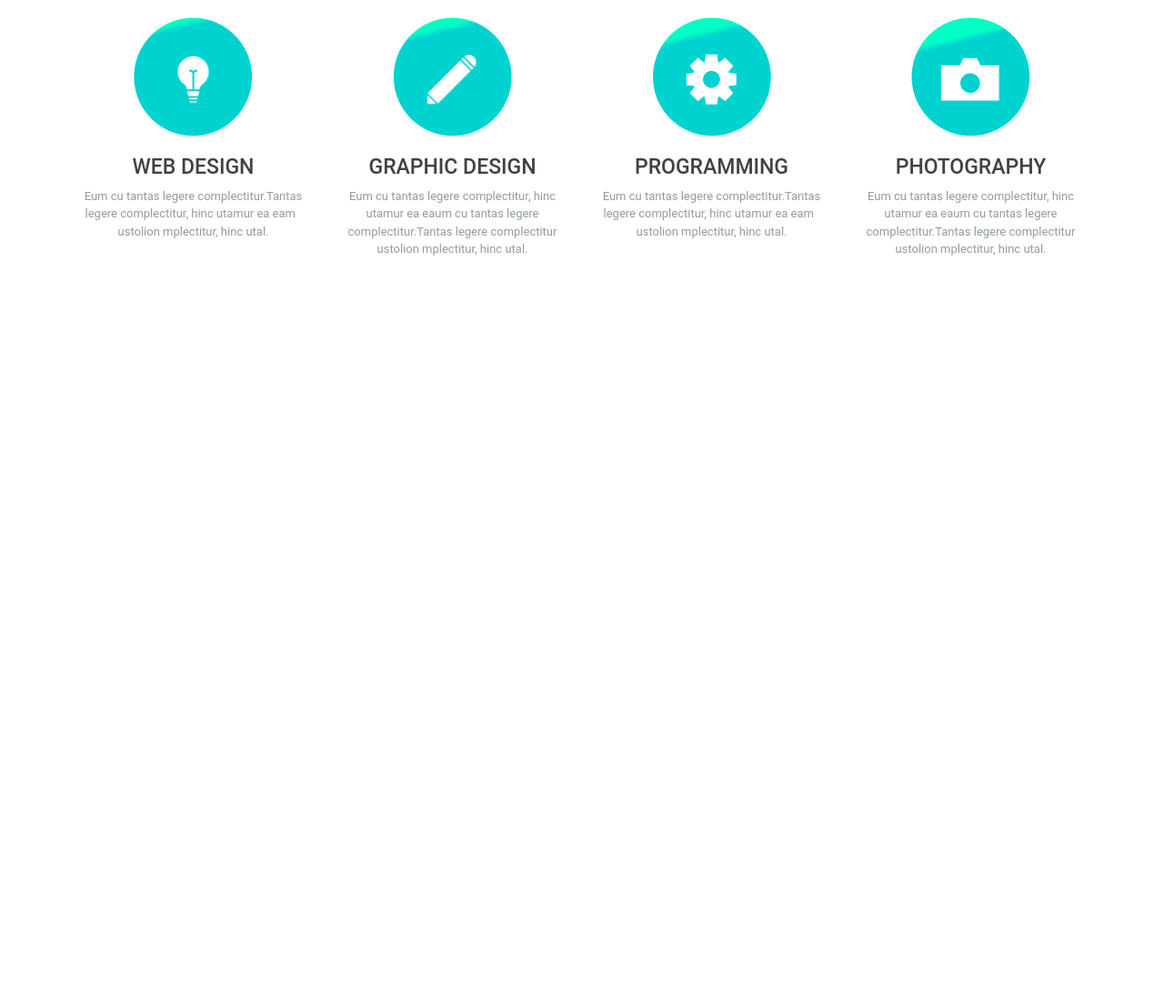
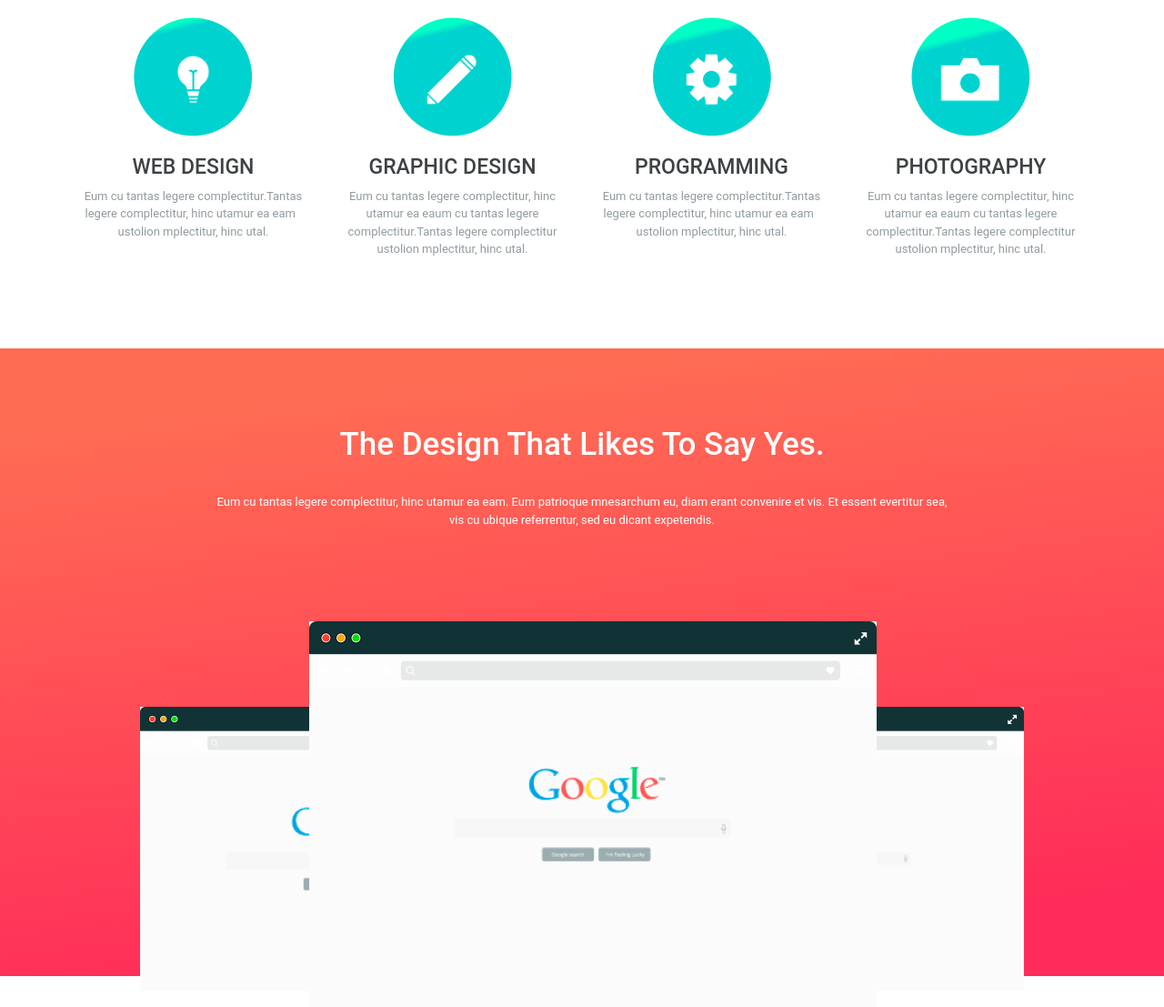
Before and after one commit to jeffersonrucu/Zoom, a plain HTML site: page index.html in a window 1280 px wide. Shown: the part 733-1840 px from the top of the page at 91% size. Before the commit the page ends 1033 px from the top, so only its background shows below. Drawn offline with nearby package versions, Linux system fonts and the light colour scheme.

Commit message:
Criação banner two browser

```diff
--- a/css/main.css
+++ b/css/main.css
@@ -20,6 +20,10 @@
     height: 613px;
  }
 
+ .background-red{
+    height: 690px;
+    background: linear-gradient(173.37deg, #FF6C54 11.8%, #FF2B59 89.23%);
+ }
 /****** background sections ********/
 
 .margin-one{
@@ -28,6 +32,13 @@
 
 .margin-text{
     margin-top: 20px;
+}
+
+.margin-title-div{
+    height: 300px;
+    display: flex;
+    flex-direction: column;
+    justify-content: center;
 }
 /****** formation title ********/
 
@@ -43,6 +54,11 @@
     color: #3F4244;
 }
 
+.title-three{
+    font-family: Roboto;
+    font-size: 35px;
+    color: #FFFFFF;
+}
 /****** Divs Center ********/
 
 .center-banner-one{
@@ -60,6 +76,8 @@
     background: linear-gradient(180deg, #FF6C54 0%, #FF2B59 100%);
 }
 
+/****** text  ********/
+
 .text-button{
     font-family: Roboto;
     font-size: 15px;
@@ -67,10 +85,14 @@
     text-align: center;
 }
 
-/****** text cards ********/
-
 .text-card{
     font-family: Roboto;
     font-size: 13px;
     color: #929BA0;
 }
+
+.text-sub{
+    font-family: Roboto;
+    font-size: 13px;
+    color: #FFFFFF;
+}
--- a/index.html
+++ b/index.html
@@ -123,5 +123,24 @@
                 </div>
             </div>
         </article>
+
+        <section id="banner-two" class="margin-one">
+            <div class="background-red">
+                <div class="container">
+                    <div class="text-center margin-title-div">
+                        <h1 class="title-three">The Design That Likes To Say Yes.</h1>
+                        <br>
+                        <p class="text-sub">
+                            Eum cu tantas legere complectitur, hinc utamur ea eam. Eum patrioque mnesarchum eu, diam erant convenire
+                            et vis. Et essent evertitur sea, <br /> vis cu ubique referrentur, sed eu dicant expetendis.
+                        </p>
+                    </div>
+
+                    <div class="d-flex justify-content-center">
+                        <img src="img/Browser.png">
+                    </div>
+                </div>
+            </div>
+        </section>
     </body>
 </html>
```
